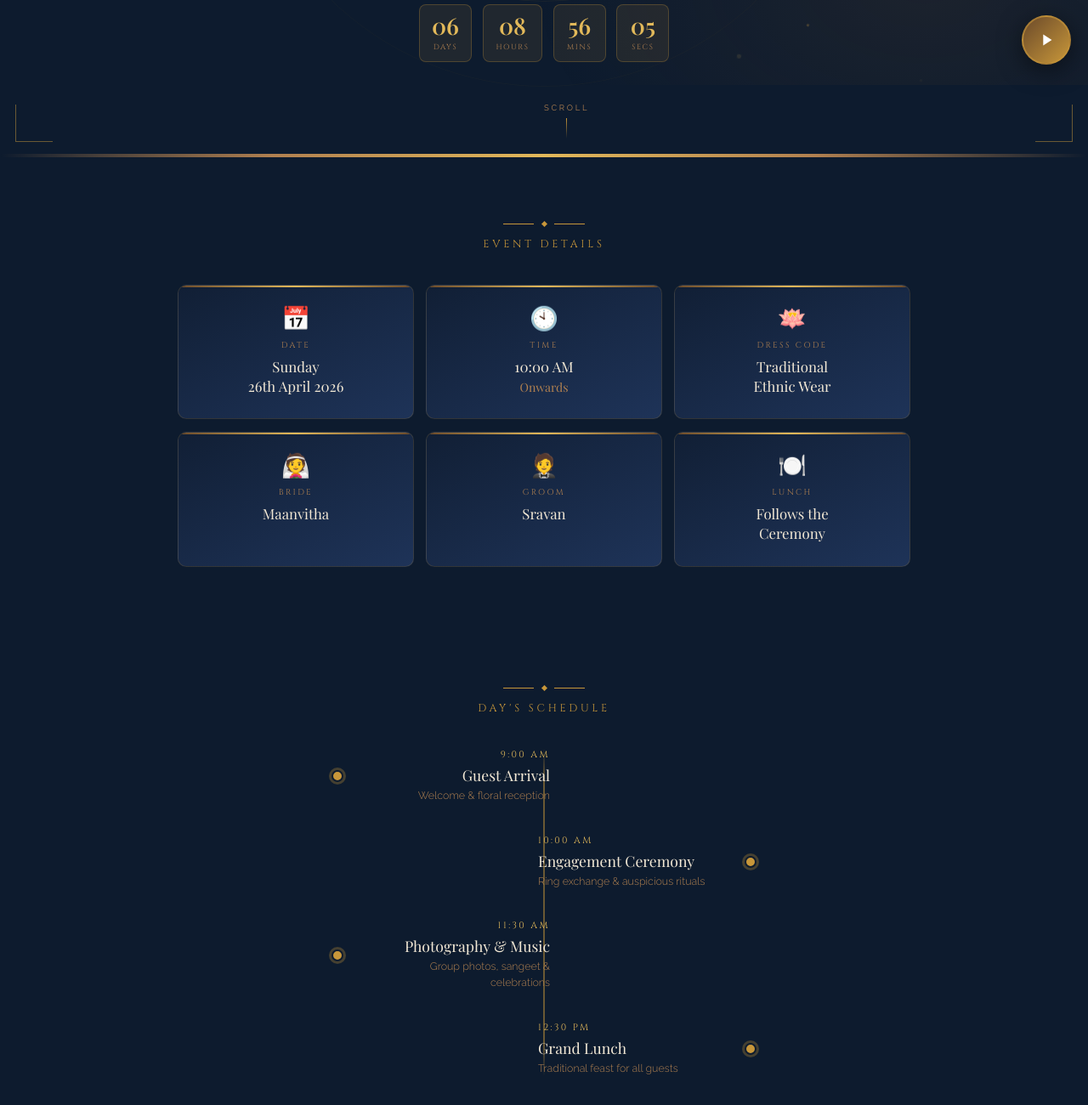
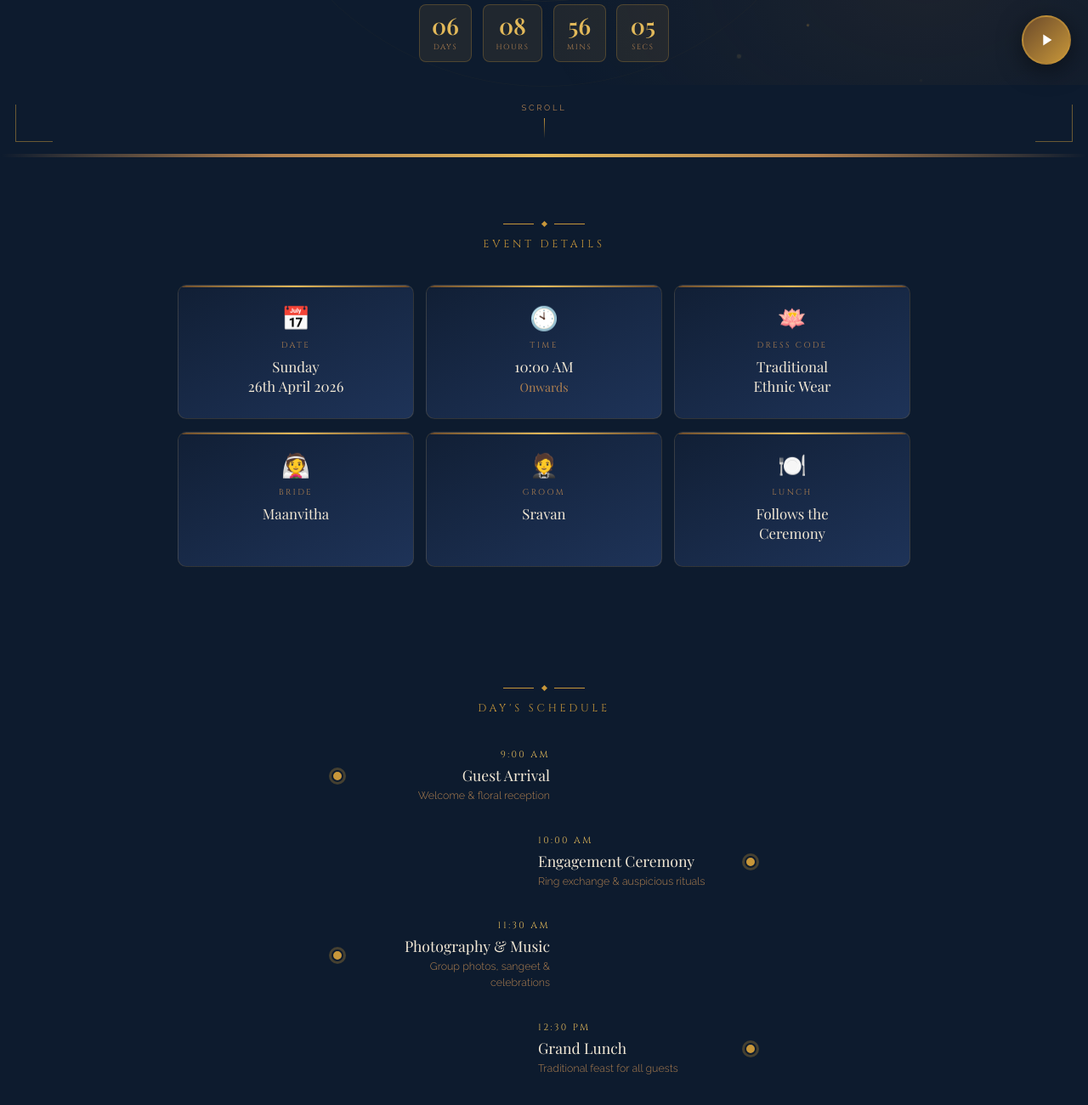
Before and after one commit to a-sravan/E-invitation, a plain HTML site: page index.html in a window 1280 px wide. Shown: the part 700-2000 px from the top of the page at 85% size. Drawn offline with nearby package versions, Linux system fonts and the light colour scheme; a web font is replaced by a local one.

Commit message:
code fixes

```diff
--- a/index.html
+++ b/index.html
@@ -215,15 +215,29 @@
     .cd-unit { font-family: 'Cinzel', serif; font-size: 0.55rem; letter-spacing: 0.18em; color: var(--brown-light); text-transform: uppercase; margin-top: 0.3rem; }
 
     .scroll-cue {
-      position: absolute; bottom: 1.4rem; left: 50%; transform: translateX(-50%);
+      position: absolute;
+      left: 0;
+      right: 0;
+      bottom: 1.4rem;
+      /* stack label and drip and center both horizontally */
+      display: flex;
+      flex-direction: column;
+      align-items: center;
+      justify-content: center;
+      pointer-events: none;
+      white-space: nowrap;
+      z-index: 4;
       font-size: 0.6rem; letter-spacing: 0.28em; text-transform: uppercase;
       color: var(--brown-light);
       opacity: 0; animation: fadeUp 1s 1.8s ease forwards;
     }
     .scroll-cue::after {
-      content: ''; display: block; width: 1px; height: 24px;
+      content: '';
+      display: block;
+      width: 1px; height: 24px;
       background: linear-gradient(to bottom, var(--gold), transparent);
-      margin: 0.4rem auto 0; animation: drip 2s infinite;
+      margin-top: 0.4rem;
+      animation: drip 2s infinite;
     }
 
     /* ══════════════════════ SECTIONS ══════════════════════ */
@@ -284,10 +298,10 @@
     /* ── TIMELINE ── */
     .timeline { max-width: 500px; margin: 0 auto; position: relative; }
     /* Mobile: single-side left-aligned timeline */
+    /* removed vertical timeline line - visual preference */
     .timeline::before {
       content: '';
-      position: absolute; left: 14px; top: 0; bottom: 0; width: 1px;
-      background: linear-gradient(to bottom, transparent 0%, var(--gold) 10%, var(--gold) 90%, transparent 100%);
+      display: none;
     }
 
     .tl-item {
@@ -465,8 +479,8 @@
       .hero-eyebrow { font-size: 0.7rem; }
       .hero-tagline { font-size: 0.8rem; }
 
-      /* restore two-side timeline on wider screens */
-      .timeline::before { left: 50%; transform: translateX(-50%); }
+  /* timeline vertical line removed - keep ::before hidden on all breakpoints */
+  .timeline::before { display: none; }
       .tl-item              { padding-left: 0; gap: 2rem; align-items: center; }
       .tl-item:nth-child(odd)  { flex-direction: row; }
       .tl-item:nth-child(even) { flex-direction: row-reverse; }
```
